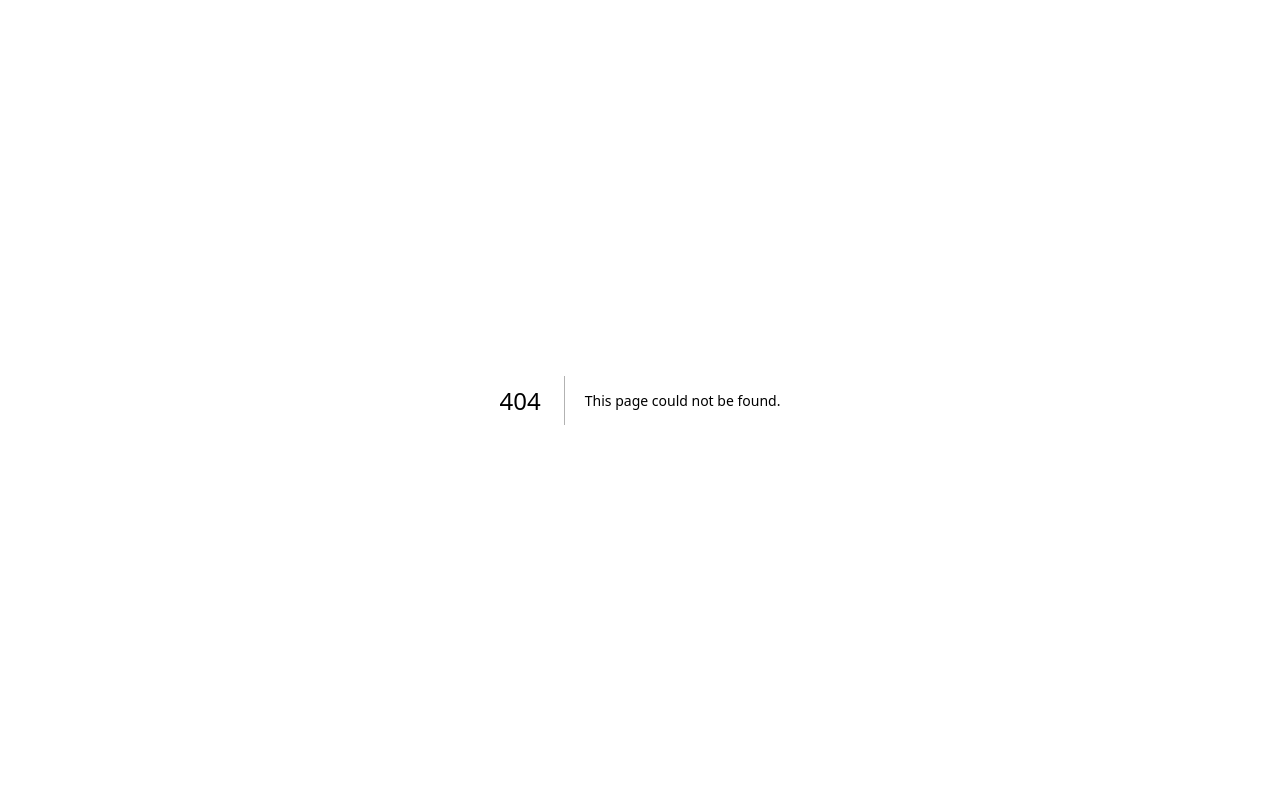
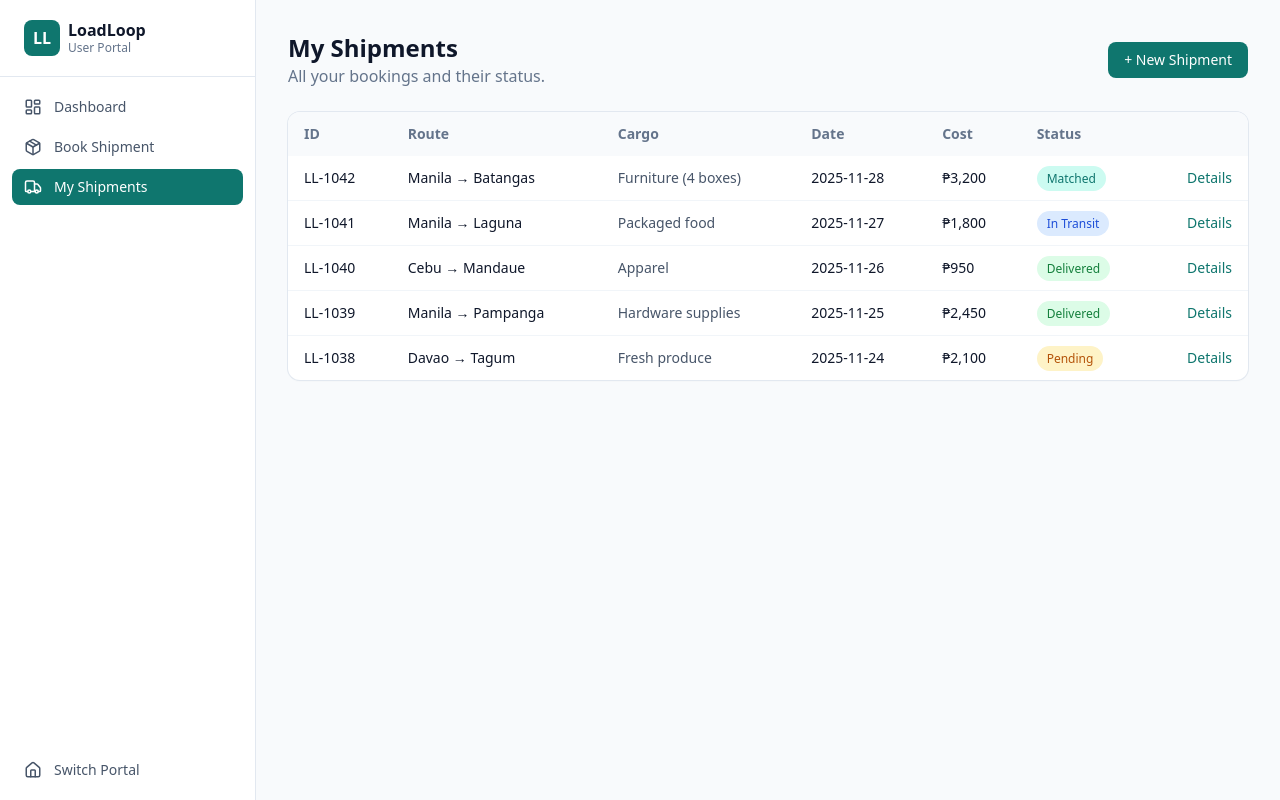
Before and after one commit to adiyel/loadloop-prototype, a Next.js app: page /user/shipments in a window 1280 px wide. Before the commit this address had no page. Built offline with nearby package versions, Linux system fonts and the light colour scheme.

Commit message:
Create MyShipments component to display shipments

```diff
--- /dev/null
+++ b/app/user/shipments/page.tsx
@@ -0,0 +1,50 @@
+import Link from "next/link";
+import StatusBadge from "@/components/StatusBadge";
+import { shipments } from "@/lib/data";
+
+export default function MyShipments() {
+  return (
+    <div className="p-8">
+      <div className="flex items-center justify-between">
+        <div>
+          <h1 className="text-2xl font-bold">My Shipments</h1>
+          <p className="text-slate-500">All your bookings and their status.</p>
+        </div>
+        <Link href="/user/book" className="rounded-lg bg-brand px-4 py-2 text-sm font-medium text-white hover:bg-brand-dark">
+          + New Shipment
+        </Link>
+      </div>
+
+      <div className="mt-6 overflow-hidden rounded-xl bg-white shadow-sm ring-1 ring-slate-200">
+        <table className="w-full text-sm">
+          <thead className="bg-slate-50 text-left text-slate-500">
+            <tr>
+              <th className="px-4 py-3">ID</th>
+              <th className="px-4 py-3">Route</th>
+              <th className="px-4 py-3">Cargo</th>
+              <th className="px-4 py-3">Date</th>
+              <th className="px-4 py-3">Cost</th>
+              <th className="px-4 py-3">Status</th>
+              <th className="px-4 py-3"></th>
+            </tr>
+          </thead>
+          <tbody className="divide-y divide-slate-100">
+            {shipments.map((s) => (
+              <tr key={s.id} className="hover:bg-slate-50">
+                <td className="px-4 py-3 font-medium">{s.id}</td>
+                <td className="px-4 py-3">{s.route}</td>
+                <td className="px-4 py-3 text-slate-600">{s.cargo}</td>
+                <td className="px-4 py-3">{s.date}</td>
+                <td className="px-4 py-3">{s.cost}</td>
+                <td className="px-4 py-3"><StatusBadge status={s.status} /></td>
+                <td className="px-4 py-3 text-right">
+                  <Link href={`/user/shipments/${s.id}`} className="text-brand hover:underline">Details</Link>
+                </td>
+              </tr>
+            ))}
+          </tbody>
+        </table>
+      </div>
+    </div>
+  );
+}
```
